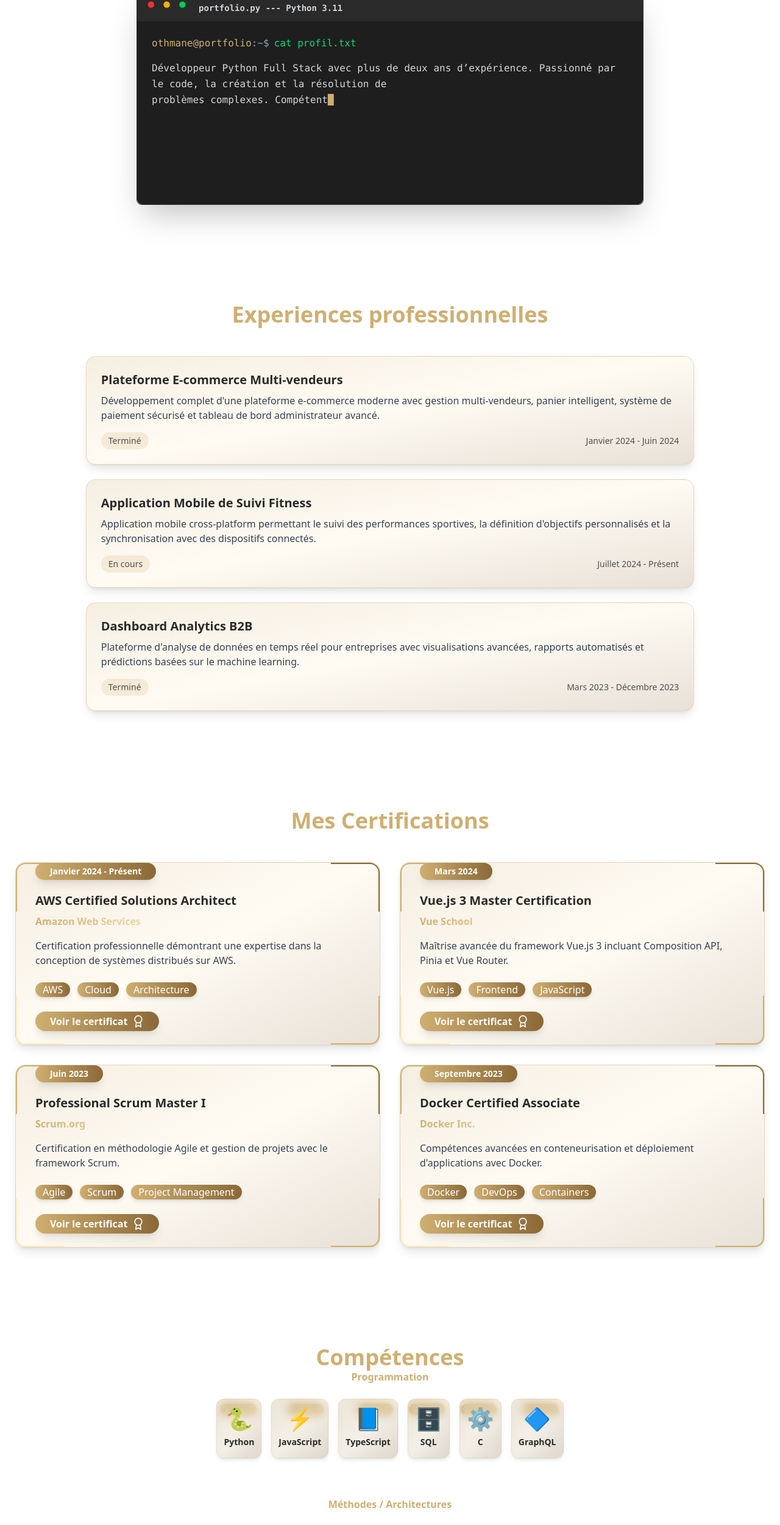
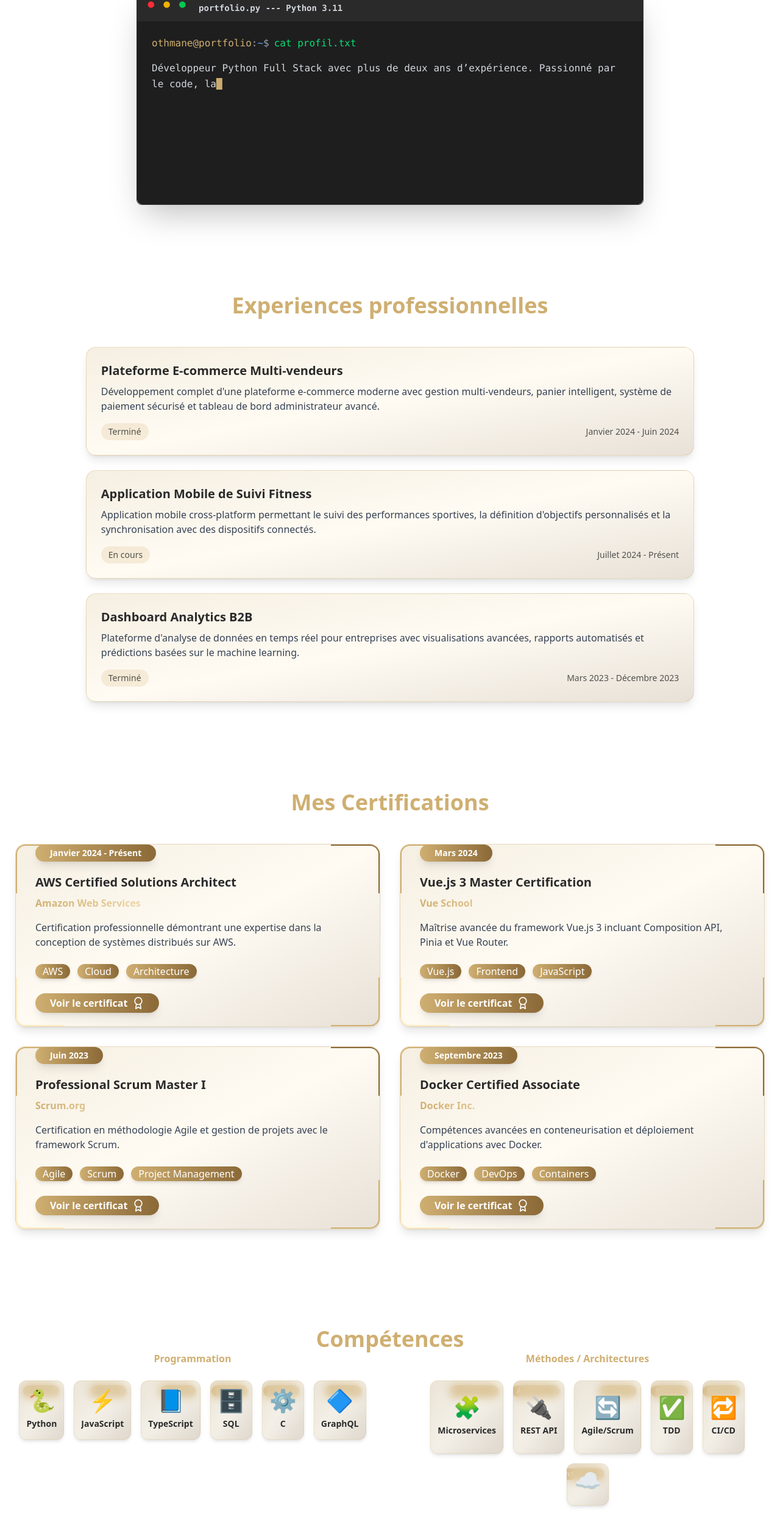
Before and after one commit to othmanemahmoudi/Portfolio, a Vue app: page / in a window 1280 px wide. Shown: the part 1038-3539 px from the top of the page at 61% size. Built offline with nearby package versions, Linux system fonts and the light colour scheme; grey boxes are pictures that could not be loaded.

Commit message:
Adjuste margin

```diff
--- a/src/components/About.vue
+++ b/src/components/About.vue
@@ -5,13 +5,12 @@ const terminalText = ref('')
 const showCursor = ref(true)
 const isTypingComplete = ref(false)
 
-const fullText = `Développeur Python Full Stack avec plus de deux ans d’expérience. Passionné par le code, la création et la résolution de
-problèmes complexes. Compétent en développement backend et frontend, microservices, intégration API et automatisation.
+const fullText = `Développeur Python Full Stack avec plus de deux ans d’expérience. Passionné par le code, la création et la résolution de problèmes complexes. Compétent en développement backend et frontend, microservices, intégration API et automatisation.
 Orienté solution, créativité et amélioration continue.`
 
 onMounted(() => {
   let index = 0
-  const typingSpeed = 30 // millisecondes par caractère
+  const typingSpeed = 50 // millisecondes par caractère
 
   const typeText = () => {
     if (index < fullText.length) {
--- a/src/components/Experience.vue
+++ b/src/components/Experience.vue
@@ -85,7 +85,7 @@ const projects = [
 </script>
 
 <template>
-  <section id="experience" class="min-h-screen flex flex-col items-center justify-center py-20 px-4">
+  <section id="experience" class="min-h-screen flex flex-col items-center justify-center px-4">
     <h2 class="text-4xl font-bold text-[#CFAF71] mb-12">Experiences professionnelles</h2>
 
     <div class="flex flex-col items-center justify-center gap-6">
--- a/src/components/Hobies.vue
+++ b/src/components/Hobies.vue
@@ -53,9 +53,9 @@ const hobiesImages = [
 </script>
 
 <template>
-  <section id="hobies" class="min-h-screen flex flex-col items-center justify-center py-20 px-4">
+  <section id="hobies" class=" flex flex-col items-center justify-center px-4">
     <div class="text-center my-12">
-      <h2 class="text-4xl font-bold text-[#2A2A2A] mb-4">Loisirs</h2>
+      <h2 class="text-4xl font-bold text-[#CFAF71] mb-4">Loisirs</h2>
       <p class="text-lg text-[#2A2A2A]/70">Ce que j'aime faire en dehors du développement</p>
     </div>
 
--- a/src/components/Languages.vue
+++ b/src/components/Languages.vue
@@ -24,7 +24,7 @@ const languages = [
 </script>
 
 <template>
-  <section id="languages" class="min-h-screen flex flex-col items-center justify-center py-20 px-4">
+  <section id="languages" class=" flex flex-col items-center justify-center">
     <div class="text-center mb-12">
       <h2 class="text-4xl font-bold text-[#CFAF71] mb-4">Langues</h2>
       <p class="text-lg text-[#2A2A2A]/70">Communication internationale</p>
--- a/src/components/Skills.vue
+++ b/src/components/Skills.vue
@@ -74,6 +74,12 @@ const skillCategories = [
     ]
   }
 ]
+
+// Fonction pour regrouper les catégories par 2
+const groupedCategories = []
+for (let i = 0; i < skillCategories.length; i += 2) {
+  groupedCategories.push(skillCategories.slice(i, i + 2))
+}
 </script>
 
 <template>
@@ -84,11 +90,16 @@ const skillCategories = [
     </div>
 
     <div class="w-full max-w-7xl space-y-16">
-      <!-- <SkillsSphere /> -->
+      <!-- On regroupe les catégories par 2 -->
       <div
-        v-for="category in skillCategories"
+        v-for="(pair, index) in groupedCategories"
+        :key="index"
+        class="flex flex-col md:flex-row gap-12 justify-center"
+      >
+        <div
+          v-for="category in pair"
           :key="category.title"
-        class="w-full"
+          class="w-full md:w-1/2"
         >
           <!-- Titre de catégorie -->
           <h3 class="text-1xl font-semibold mb-6 text-[#CFAF71] text-center">
@@ -107,6 +118,7 @@ const skillCategories = [
           </div>
         </div>
       </div>
+    </div>
 
   </section>
 </template>
```
Lines whose indentation alone changed are shown as unchanged.
